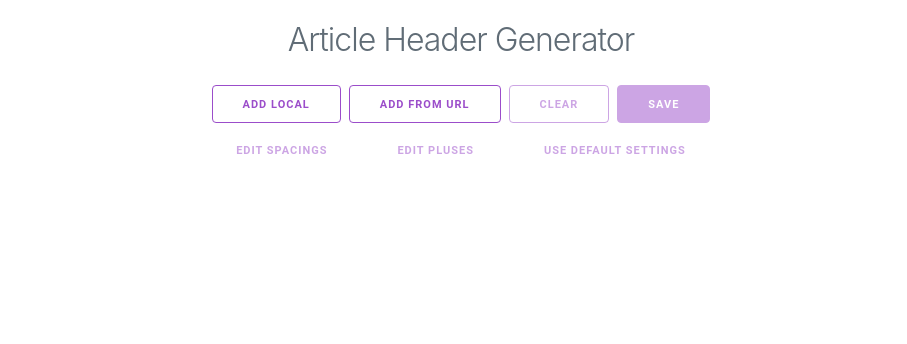
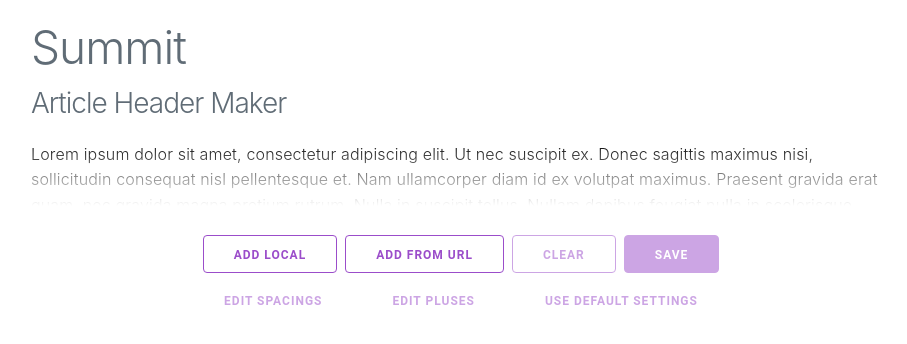
Before and after one commit to mezzode/summit, a React (Create React App) app: page / in a window 1280 px wide. Shown: the top 344 px of the page, without its empty margins (179-1086 px from the left). Built offline with nearby package versions, Linux system fonts and the light colour scheme.

Commit message:
Add polish
- Update design to mimic an article.
- Update styling.

```diff
--- a/public/index.html
+++ b/public/index.html
@@ -2,6 +2,10 @@
 <html lang="en">
   <head>
     <meta charset="utf-8" />
+    <meta
+      name="Description"
+      content="PWA for creating quick and dirty article header images."
+    />
     <meta
       name="viewport"
       content="width=device-width, initial-scale=1, shrink-to-fit=no"
@@ -22,7 +26,7 @@
       work correctly both with client-side routing and a non-root public URL.
       Learn how to configure a non-root public URL by running `npm run build`.
     -->
-    <title>Article Header Generator</title>
+    <title>Summit - Article Header Maker</title>
   </head>
   <body>
     <noscript>You need to enable JavaScript to run this app.</noscript>
--- a/src/App.css
+++ b/src/App.css
@@ -1,15 +1,34 @@
 .main {
+  margin-top: 2rem;
+  margin-bottom: 2rem;
+  max-width: 90rem;
+}
+
+.title {
+  margin-bottom: 1rem;
+}
+
+.text-placeholder {
+  max-height: 8vh;
+  overflow:hidden;
+  text-overflow: ellipsis;
+  content: "";
+  background: linear-gradient(#000, #fff);
+  background-clip: text;
+  color: transparent;
+}
+
+.list {
   text-align: center;
 }
 
 .button {
   font-family: 'Roboto', 'Helvetica Neue', 'Helvetica', 'Arial', sans-serif;
+  font-size: 1.2rem;
   margin: 4px;
 }
 
 .main-canvas {
-  object-fit: scale-down;
-  height: 100%;
   width: 100%;
 }
 
@@ -22,6 +41,10 @@
 .input-container {
   align-items: center;
   display: flex;
+}
+
+.url-input {
+  margin-bottom: 0;
 }
 
 /* .disabled-link-btn exists to apply .button[disabled] styles to an <a> */
--- a/src/App.tsx
+++ b/src/App.tsx
@@ -1,6 +1,7 @@
 import classNames from 'classnames';
+import 'normalize.css';
+// tslint:disable-next-line:ordered-imports so milligram overrides normalize
 import 'milligram';
-import 'normalize.css';
 import React, { ChangeEvent, Component, MouseEventHandler } from 'react';
 import {
   DragDropContext,
@@ -59,7 +60,6 @@ const delIndex = <T extends {}>(arr: T[], index: number): T[] => {
 const inputToNum = (input: string) => parseInt(input, 10) || 0;
 
 const calcDefaults = (imgs: HTMLImageElement[]): Settings => {
-  const marginRatio = 10;
   const spacingRatio = 5;
   const plusLengthRatio = 2;
   const widthRatio = 3;
@@ -68,14 +68,13 @@ const calcDefaults = (imgs: HTMLImageElement[]): Settings => {
     widest.width > curr.width ? widest : curr,
   );
 
-  const margin = widestImg.width / marginRatio;
   const spacing = widestImg.width / spacingRatio;
   const plusLength = spacing / plusLengthRatio;
   const plusWidth = plusLength / widthRatio;
 
   const defaults = {
     endWithEquals: false,
-    marginInput: margin.toString(),
+    marginInput: '0',
     plusLength: plusLength.toString(),
     plusOn: true,
     plusWidth: plusWidth.toString(),
@@ -123,8 +122,8 @@ export class App extends Component<Props, State> {
     const imageList = (
       <DragDropContext onDragEnd={this.onDragEnd}>
         <Droppable droppableId='droppable'>
-          {(provided, snapshot) => (
-            <div ref={provided.innerRef}>
+          {provided => (
+            <div ref={provided.innerRef} className='list'>
               <small>Drag to reorder list</small>
               {imgs.map((item, index) => (
                 <Draggable
@@ -132,7 +131,7 @@ export class App extends Component<Props, State> {
                   draggableId={item.img.src}
                   index={index}
                 >
-                  {(providedDraggable, snapshotDraggable) => (
+                  {providedDraggable => (
                     <div
                       ref={providedDraggable.innerRef}
                       {...providedDraggable.draggableProps}
@@ -274,7 +273,8 @@ export class App extends Component<Props, State> {
 
     return (
       <div className='main container'>
-        <h1>Article Header Generator</h1>
+        <h1 className='title'>Summit</h1>
+        <h3>Article Header Maker</h3>
         <Canvas
           className='main-canvas'
           imgs={imgs.map(({ img }) => img)}
@@ -291,6 +291,17 @@ export class App extends Component<Props, State> {
               : null
           }
         />
+        <p className='text-placeholder'>
+          Lorem ipsum dolor sit amet, consectetur adipiscing elit. Ut nec
+          suscipit ex. Donec sagittis maximus nisi, sollicitudin consequat nisl
+          pellentesque et. Nam ullamcorper diam id ex volutpat maximus. Praesent
+          gravida erat quam, nec gravida magna pretium rutrum. Nulla in suscipit
+          tellus. Nullam dapibus feugiat nulla in scelerisque. Pellentesque non
+          risus sit amet neque pellentesque suscipit. Vivamus facilisis quis
+          metus a vehicula. Morbi ultrices lorem ac nisl gravida, in venenatis
+          augue suscipit. Proin vehicula sagittis arcu vel vehicula.
+          Pellentesque et varius tellus, eget facilisis erat.
+        </p>
         {imgs.length > 0 && imageList}
         {remoteUrl !== null && (
           <div className='input-container'>
@@ -300,6 +311,7 @@ export class App extends Component<Props, State> {
               onChange={this.onInputChange}
               value={remoteUrl}
               placeholder='URL'
+              className='url-input'
             />
             <button className='button button-outline' onClick={this.addRemote}>
               Add
--- /dev/null
+++ b/src/NumInput.css
@@ -0,0 +1,12 @@
+.num-input-container {
+  align-items: center;
+  display: flex;
+  justify-content: center;
+  margin: 0.5rem 1rem;
+}
+
+.num-input {
+    margin-bottom: 0;
+    margin-left: 1rem;
+    max-width: 10rem;
+}
--- a/src/NumInput.tsx
+++ b/src/NumInput.tsx
@@ -1,4 +1,5 @@
 import React, { SFC } from 'react';
+import './NumInput.css';
 
 interface Props extends React.HTMLProps<HTMLInputElement> {
   // Require id so label can be linked
@@ -8,22 +9,8 @@ interface Props extends React.HTMLProps<HTMLInputElement> {
 
 // tslint:disable-next-line:variable-name
 export const NumInput: SFC<Props> = ({ label, ...inputProps }) => (
-  <div
-    style={{
-      alignItems: 'center',
-      display: 'flex',
-      justifyContent: 'center',
-      margin: '4px 12px',
-    }}
-  >
+  <div className='num-input-container'>
     <label htmlFor={inputProps.id}>{label}</label>
-    <input
-      type='number'
-      style={{
-        marginLeft: 12,
-        maxWidth: 100,
-      }}
-      {...inputProps}
-    />
+    <input type='number' className='num-input' {...inputProps} />
   </div>
 );
```
